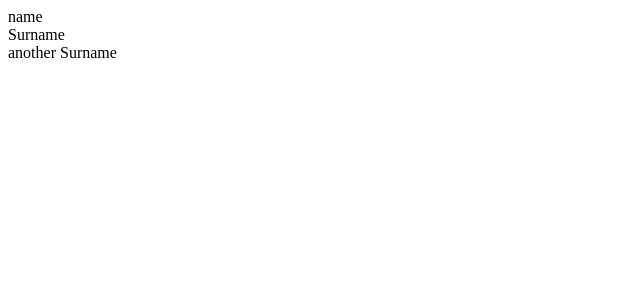
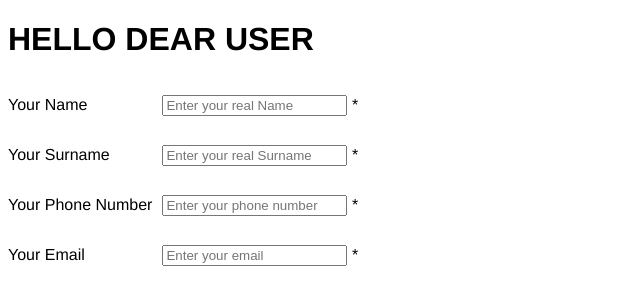
Before and after one commit to GitTasks/git-project, a plain HTML site: page index.html in a window 1280 px wide. Shown: the whole page, without its empty margins (0-640 px from the left). Drawn offline with Linux system fonts and the light colour scheme.

Commit message:
new files index & css

```diff
--- a/index.html
+++ b/index.html
@@ -1,14 +1,34 @@
 <!DOCTYPE html>
 <html lang="en">
+
 <head>
     <meta charset="UTF-8">
     <meta name="viewport" content="width=device-width, initial-scale=1.0">
     <meta http-equiv="X-UA-Compatible" content="ie=edge">
     <title>Document</title>
+    <link rel="stylesheet" href="style.css">
 </head>
+
 <body>
-    <div>name</div>
-    <div>Surname</div>
-    <div>another  Surname</div>
+    <h1>HELLO DEAR USER</h1>
+    <div class="inputs">
+        <p>Your Name</p>
+        <input type="text" placeholder="Enter your real Name" /> <span>*</span>
+    </div>
+    <div class="inputs">
+        <p>Your Surname</p>
+        <input type="text" placeholder="Enter your real Surname" />  <span>*</span>
+    </div>
+    <div class="inputs">
+        <p>Your Phone Number</p>
+        <input type="number" placeholder="Enter your phone number" />  <span>*</span>
+    </div>
+    <div class="inputs">
+        <p>Your Email</p>
+        <input type="email" placeholder="Enter your email" />  <span>*</span>
+    </div>
+
+<script src="main.js"></script>
 </body>
+
 </html>
--- a/style.css
+++ b/style.css
@@ -1,3 +1,10 @@
 body {
-    display: none;
+    font-family: 'Franklin Gothic Medium', 'Arial Narrow', Arial, sans-serif;
 }
+.inputs {
+    display: block;
+}
+.inputs > p {
+    display: inline-block;
+    width: 150px;
+}
```
